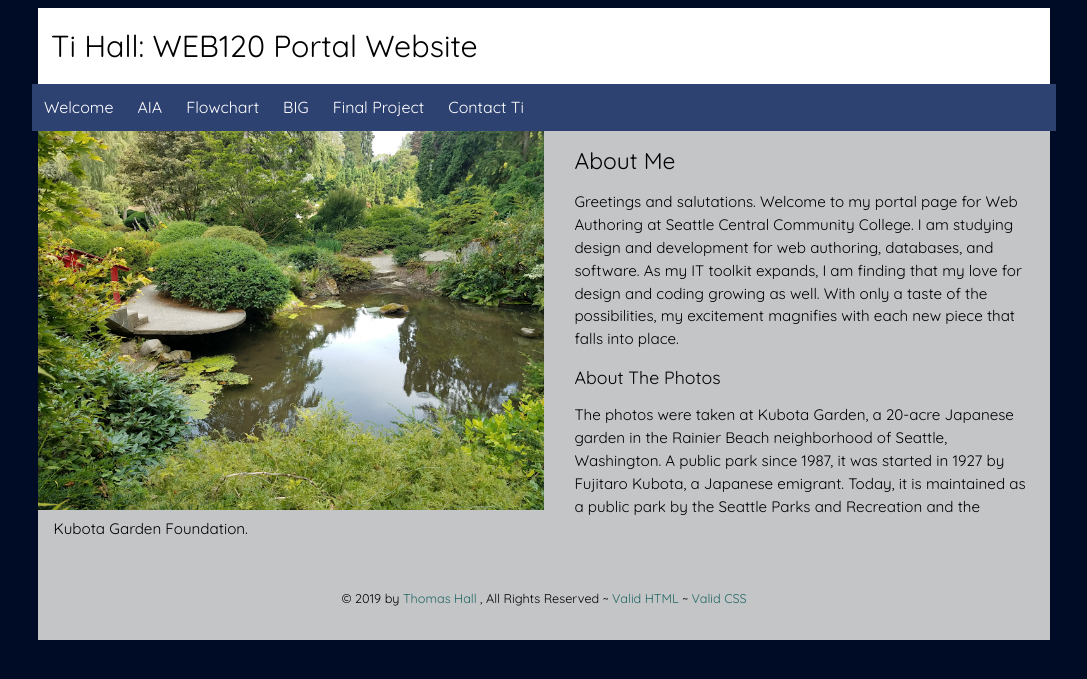
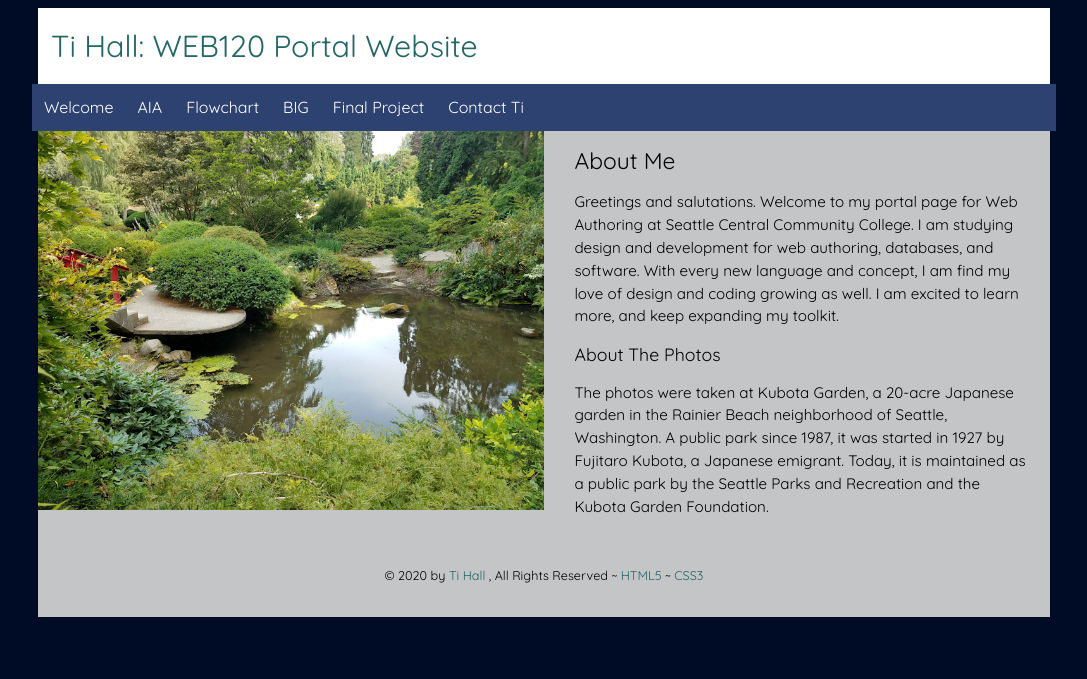
Before and after one commit to Titane73/win20-web120, a PHP site: page /web120/index.php in a window 1280 px wide. Shown: the top 679 px of the page, without its empty margins (96-1183 px from the left). Run offline with PHP 8.4, Linux system fonts and the light colour scheme.

Commit message:
Add files via upload

```diff
--- a/web120/includes/footer.php
+++ b/web120/includes/footer.php
@@ -2,7 +2,7 @@
 
 <!-- Start footer     -->
      <footer>
-      <p><small>&copy; 2019 by <a href="contact.php">Thomas Hall </a>, All Rights Reserved ~ <a href="http://validator.w3.org/check/referer" target="_blank">Valid HTML</a> ~ <a href="http://jigsaw.w3.org/css-validator/check?uri=referer" target="_blank">Valid CSS</a></small></p>
+      <p><small>&copy; 2020 by <a href="contact.php">Ti Hall </a>, All Rights Reserved ~ <a href="https://validator.w3.org/check/referer" target="_blank">HTML5</a> ~ <a href="https://jigsaw.w3.org/css-validator/check?uri=referer" target="_blank">CSS3</a></small></p>
     </footer>
   </main>
 
--- a/web120/includes/header.php
+++ b/web120/includes/header.php
@@ -13,7 +13,7 @@
 
 <body>
     <header>
-        <h1>Ti Hall: WEB120 Portal Website</h1>
+        <h1><a href="index.php">Ti Hall: WEB120 Portal Website</a></h1>
         <nav class="topnav" id="myTopnav">
             <a href="index.php" class="active">Welcome</a>
             <!--<a href="elements.php">HTML Elements</a>-->
--- a/web120/index.php
+++ b/web120/index.php
@@ -10,7 +10,7 @@
 
        <h2 class="subheader">About Me</h2>
 
-       <p>Greetings and salutations.  Welcome to my portal page for Web Authoring at Seattle Central Community College.  I am studying design and development for web authoring, databases, and software. As my IT toolkit expands, I am finding that my love for design and coding growing as well. With only a taste of the possibilities, my excitement magnifies with each new piece that falls into place. </p>
+       <p>Greetings and salutations.  Welcome to my portal page for Web Authoring at Seattle Central Community College.  I am studying design and development for web authoring, databases, and software. With every new language and concept, I am find my love of design and coding growing as well. I am excited to learn more, and keep expanding my toolkit.</p>
 
        <h3>About The Photos</h3>
 
```
